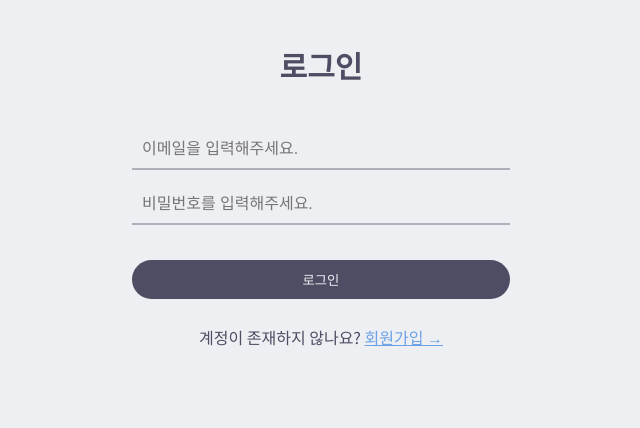
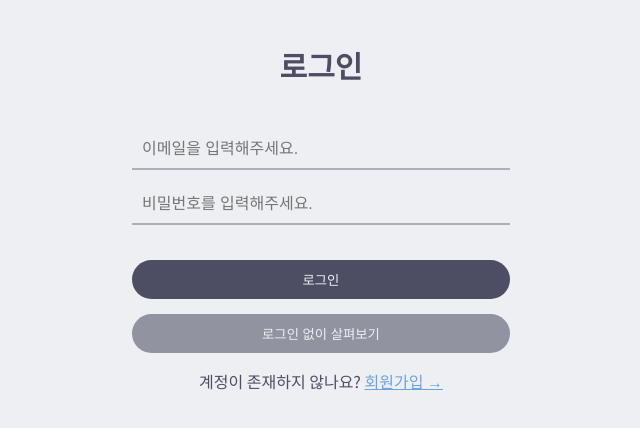
Before and after one commit to lottt105/x-timeline, a React (Vite) app: page /login in a window 1280 px wide. Shown: the top 428 px of the page, without its empty margins (319-959 px from the left). Built offline with nearby package versions, Linux system fonts and the light colour scheme; no server answers.

Commit message:
feat: 로그인 없이 살펴보기 추가

```diff
--- a/src/App.tsx
+++ b/src/App.tsx
@@ -1,17 +1,13 @@
 import { RouterProvider, createBrowserRouter } from "react-router-dom";
-import {
-  CreateAccount,
-  Login,
-  Home,
-  Profile,
-  Layout,
-  ProtectedRoute,
-} from "./routes";
-import { useEffect, useState } from "react";
+import { CreateAccount, Login, Layout, ProtectedRoute } from "./routes";
+import { Suspense, lazy, useEffect, useState } from "react";
 import { auth } from "./firebase";
 import Loading from "./components/common/Loading";
 import { styled } from "styled-components";
 import { RecoilRoot } from "recoil";
+
+const Home = lazy(() => import("./routes/Home"));
+const Profile = lazy(() => import("./routes/Profile"));
 
 const router = createBrowserRouter([
   {
@@ -21,17 +17,19 @@ const router = createBrowserRouter([
       {
         path: "",
         element: (
-          <ProtectedRoute>
+          <Suspense fallback={<Loading />}>
             <Home />
-          </ProtectedRoute>
+          </Suspense>
         ),
       },
       {
         path: "profile",
         element: (
-          <ProtectedRoute>
-            <Profile />
-          </ProtectedRoute>
+          <Suspense fallback={<Loading />}>
+            <ProtectedRoute>
+              <Profile />
+            </ProtectedRoute>
+          </Suspense>
         ),
       },
     ],
--- a/src/components/auth/AuthComponents.ts
+++ b/src/components/auth/AuthComponents.ts
@@ -80,6 +80,21 @@ export const Error = styled.span`
   color: tomato;
 `;
 
+export const MoveToMainButton = styled.button`
+  border: none;
+  border-radius: 20px;
+  background-color: ${colors.active_btn};
+  color: ${colors.background_main};
+  margin-top: 5px;
+  padding: 10px;
+  height: auto;
+  width: 90%;
+  cursor: pointer;
+  &:hover {
+    opacity: 0.8;
+  }
+`;
+
 export const Switcher = styled.span`
   margin-top: 20px;
   a {
--- a/src/components/navigationbar/NavigationBar.tsx
+++ b/src/components/navigationbar/NavigationBar.tsx
@@ -31,6 +31,11 @@ const MenuItem = styled.div`
       fill: tomato;
     }
   }
+  &.log-in {
+    svg {
+      fill: ${colors.deep_blue};
+    }
+  }
 
   &::after {
     content: "";
@@ -46,6 +51,9 @@ const MenuItem = styled.div`
   }
   &.log-out::after {
     background-color: tomato;
+  }
+  &.log-in::after {
+    background-color: ${colors.deep_blue};
   }
 
   &:hover::after {
@@ -66,6 +74,8 @@ const MenuItem = styled.div`
 `;
 
 export default function NavigationBar() {
+  const user = auth.currentUser;
+
   const navigate = useNavigate();
   const { pathname } = useLocation();
 
@@ -79,6 +89,10 @@ export default function NavigationBar() {
       await auth.signOut();
       navigate("/login");
     }
+  };
+
+  const handleLoginClick = () => {
+    navigate("/login");
   };
 
   return (
@@ -103,9 +117,15 @@ export default function NavigationBar() {
           <Icon icon="profile" />
         </MenuItem>
       </Link>
-      <MenuItem onClick={handleLogoutClick} className="log-out">
-        <Icon icon="logout" />
-      </MenuItem>
+      {user ? (
+        <MenuItem onClick={handleLogoutClick} className="log-out">
+          <Icon icon="logout" />
+        </MenuItem>
+      ) : (
+        <MenuItem onClick={handleLoginClick} className="log-in">
+          <Icon icon="login" />
+        </MenuItem>
+      )}
     </Menu>
   );
 }
--- a/src/components/timeline/PostMessageForm.tsx
+++ b/src/components/timeline/PostMessageForm.tsx
@@ -95,12 +95,13 @@ export default function PostMessageForm() {
     },
   });
 
+  const user = auth.currentUser;
+
   // 업로드 할 이미지 파일 미리보기 용
   const watchFile = watch("file");
 
   // 포스트할 때 텍스트는 필수, 이미지는 선택
   const onSubmit = async (data: PostMessageType) => {
-    const user = auth.currentUser;
     // 사용자 로그인 정보가 없거나 포스트 중인 경우 중단
     if (!user || isSubmitting) return;
     try {
--- a/src/resources/icons.tsx
+++ b/src/resources/icons.tsx
@@ -2,6 +2,7 @@ type iconName =
   | "defaultAvatarImg"
   | "home"
   | "profile"
+  | "login"
   | "logout"
   | "inputErrorText"
   | "deleteBtn"
@@ -33,12 +34,18 @@ const IconSet: Record<iconName, icon> = {
     ],
     viewBox: "0 0 20 20",
   },
-  logout: {
+  login: {
     path: [
       "M3 4.25A2.25 2.25 0 015.25 2h5.5A2.25 2.25 0 0113 4.25v2a.75.75 0 01-1.5 0v-2a.75.75 0 00-.75-.75h-5.5a.75.75 0 00-.75.75v11.5c0 .414.336.75.75.75h5.5a.75.75 0 00.75-.75v-2a.75.75 0 011.5 0v2A2.25 2.25 0 0110.75 18h-5.5A2.25 2.25 0 013 15.75V4.25z",
       "M19 10a.75.75 0 00-.75-.75H8.704l1.048-.943a.75.75 0 10-1.004-1.114l-2.5 2.25a.75.75 0 000 1.114l2.5 2.25a.75.75 0 101.004-1.114l-1.048-.943h9.546A.75.75 0 0019 10z",
     ],
     viewBox: "0 0 20 20",
+  },
+  logout: {
+    path: [
+      "M14 4.75A2.75 2.75 0 0 0 11.25 2h-3A2.75 2.75 0 0 0 5.5 4.75v.5a.75.75 0 0 0 1.5 0v-.5c0-.69.56-1.25 1.25-1.25h3c.69 0 1.25.56 1.25 1.25v6.5c0 .69-.56 1.25-1.25 1.25h-3c-.69 0-1.25-.56-1.25-1.25v-.5a.75.75 0 0 0-1.5 0v.5A2.75 2.75 0 0 0 8.25 14h3A2.75 2.75 0 0 0 14 11.25v-6.5Zm-9.47.47a.75.75 0 0 0-1.06 0L1.22 7.47a.75.75 0 0 0 0 1.06l2.25 2.25a.75.75 0 1 0 1.06-1.06l-.97-.97h7.19a.75.75 0 0 0 0-1.5H3.56l.97-.97a.75.75 0 0 0 0-1.06Z",
+    ],
+    viewBox: "0 0 16 16",
   },
   inputErrorText: {
     path: [
--- a/src/routes/home.tsx
+++ b/src/routes/home.tsx
@@ -1,18 +1,20 @@
 import styled from "styled-components";
 import { PostMessageForm, Timeline } from "../components/timeline";
+import { auth } from "../firebase";
+
+const Wrapper = styled.div`
+  display: grid;
+  overflow-y: scroll;
+  border: 0;
+  border-radius: 8px;
+`;
 
 export default function Home() {
-  const Wrapper = styled.div`
-    display: grid;
-    overflow-y: scroll;
-    border: 0;
-    border-radius: 8px;
-    grid-template-rows: 1fr 5fr;
-  `;
+  const user = auth.currentUser;
 
   return (
     <Wrapper>
-      <PostMessageForm />
+      {user && <PostMessageForm />}
       <Timeline />
     </Wrapper>
   );
--- a/src/routes/login.tsx
+++ b/src/routes/login.tsx
@@ -12,6 +12,7 @@ import {
   Error,
   Switcher,
   SubmitInput,
+  MoveToMainButton,
 } from "../components/auth/AuthComponents";
 import { LoginType } from "../types";
 import Icon from "../resources/icons";
@@ -40,6 +41,8 @@ export default function Login() {
       }
     }
   };
+
+  const handleMoveClick = () => navigate("/");
 
   return (
     <Wrapper>
@@ -88,6 +91,9 @@ export default function Login() {
         />
       </Form>
       {error !== "" ? <Error>{error}</Error> : null}
+      <MoveToMainButton onClick={handleMoveClick}>
+        로그인 없이 살펴보기
+      </MoveToMainButton>
       <Switcher>
         계정이 존재하지 않나요?{" "}
         <Link to="/create-account">회원가입 &rarr;</Link>
```
